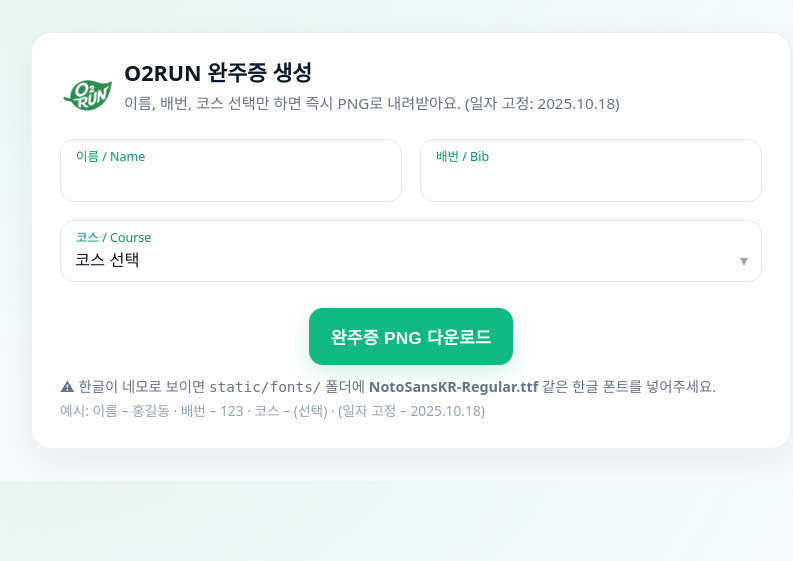
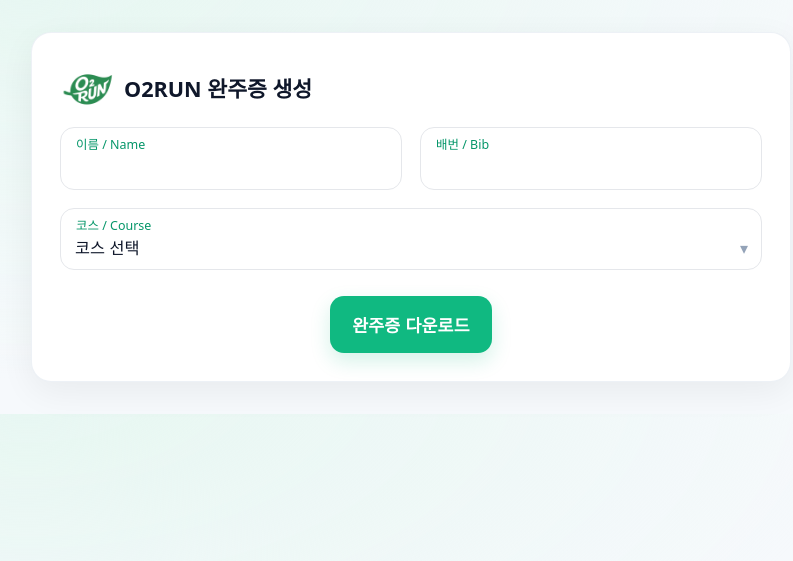
Before and after one commit to jmelody0502/o2run-cert, a Flask app: page / in a window 1280 px wide. Shown: the top 561 px of the page, without its empty margins (229-1022 px from the left). Run offline with Flask 3, Linux system fonts and the light colour scheme.

Commit message:
Update form.html

```diff
--- a/templates/form.html
+++ b/templates/form.html
@@ -102,7 +102,6 @@
         <img src="{{ url_for('static', filename='o2run-logo.png') }}" alt="O2RUN" class="brand" />
         <div class="title-wrap">
           <h1>O2RUN 완주증 생성</h1>
-          <p class="desc">이름, 배번, 코스 선택만 하면 즉시 PNG로 내려받아요. (일자 고정: 2025.10.18)</p>
         </div>
       </div>
 
@@ -128,12 +127,9 @@
         </div>
 
         <div class="row-2 actions">
-          <button class="primary" type="submit">완주증 PNG 다운로드</button>
+          <button class="primary" type="submit">완주증 다운로드</button>
         </div>
       </form>
-
-      <div class="hint">⚠︎ 한글이 네모로 보이면 <code>static/fonts/</code> 폴더에 <b>NotoSansKR-Regular.ttf</b> 같은 한글 폰트를 넣어주세요.</div>
-      <div class="samples">예시: 이름 – 홍길동 · 배번 – 123 · 코스 – (선택) · (일자 고정 – 2025.10.18)</div>
     </div>
 
     <script>
```
